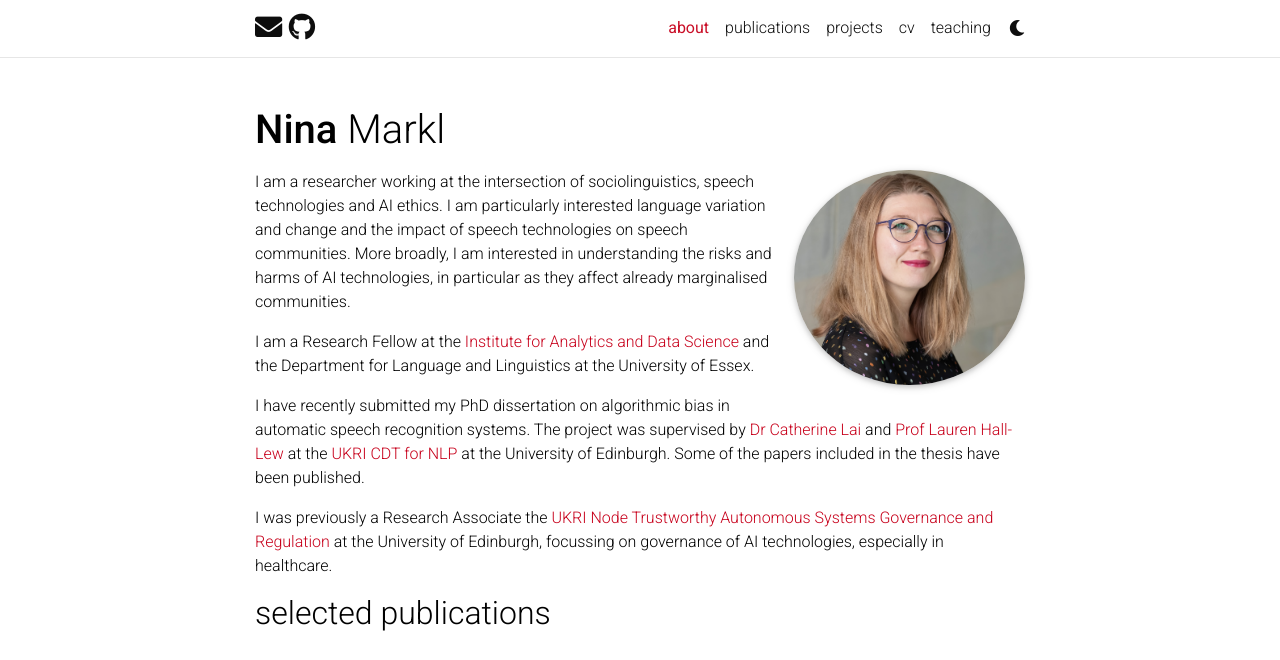
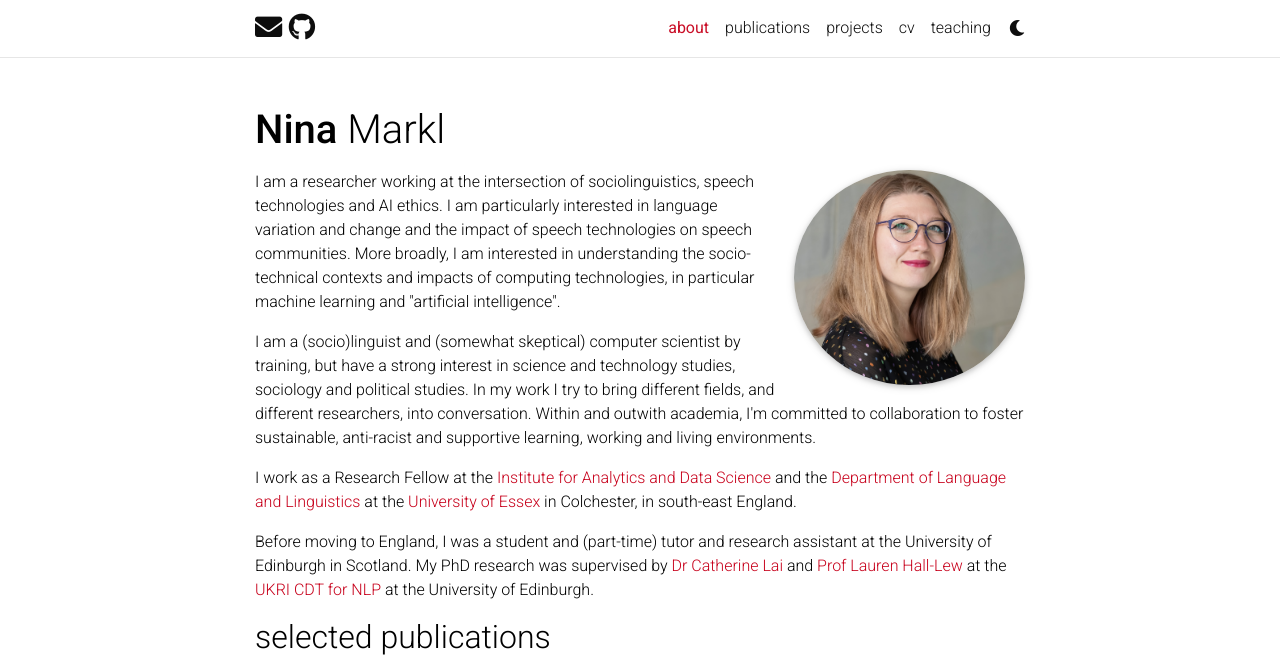
Before and after one commit to ninamarkl/ninamarkl.github.io, a Jekyll site: the page built from _pages/about.md, in a window 1280 px wide and 954 px high, cut to the strip 0-660 px from the top of the window. Built offline with Jekyll 4.4.1, drawn with Linux system fonts in a browser that asks for light colours; full-size pictures stand in for the smaller copies a plugin makes; comment, search, counter and statistics services are not loaded; a style sheet for code colours, icons or effects is not loaded.

Commit message:
Update about.md

```diff
--- a/_pages/about.md
+++ b/_pages/about.md
@@ -16,14 +16,13 @@ selected_papers: true # includes a list of papers marked as "selected={true}"
 social: true  # includes social icons at the bottom of the page
 ---
 
-I am a researcher working at the intersection of sociolinguistics, speech technologies and AI ethics. I am particularly interested language variation and change and the impact of speech technologies on speech communities. More broadly, I am interested in understanding the risks and harms of AI technologies, in particular as they affect already marginalised communities.
+<p>I am a researcher working at the intersection of sociolinguistics, speech technologies and AI ethics. I am particularly interested in language variation and change and the impact of speech technologies on speech communities. More broadly, I am interested in understanding the socio-technical contexts and impacts of computing technologies, in particular machine learning and "artificial intelligence".</p>
 
-I am a Research Fellow at the [Institute for Analytics and Data Science](https://www.essex.ac.uk/centres-and-institutes/institute-for-analytics-and-data-science) and the Department for Language and Linguistics at the University of Essex.
+<p>I am a (socio)linguist and (somewhat skeptical) computer scientist by training, but have a strong interest in science and technology studies, sociology and political studies. In my work I try to bring different fields, and different researchers, into conversation. Within and outwith academia, I'm committed to collaboration to foster sustainable, anti-racist and supportive learning, working and living environments. </p>
 
-I have recently submitted my PhD dissertation on algorithmic bias in automatic speech recognition systems. The project was supervised by [Dr Catherine Lai](https://homepages.inf.ed.ac.uk/clai/) and [Prof Lauren Hall-Lew](https://www.laurenhall-lew.com/) at the [UKRI CDT for NLP](https://web.inf.ed.ac.uk/cdt/natural-language-processing) at the University of Edinburgh. Some of the papers included in the thesis have been published.
+<p>I work as a Research Fellow at the <a href="https://www.essex.ac.uk/centres-and-institutes/institute-for-analytics-and-data-science" rel="external nofollow noopener" target="_blank">Institute for Analytics and Data Science</a> and the <a href="https://www.essex.ac.uk/departments/language-and-linguistics" rel="external nofollow noopener" target="_blank">Department of Language and Linguistics</a> at the <a href="https://www.essex.ac.uk/" rel="external nofollow noopener" target="_blank">University of Essex</a> in Colchester, in south-east England.</p>
 
-I was previously a Research Associate the [UKRI Node Trustworthy Autonomous Systems Governance and Regulation](https://web.inf.ed.ac.uk/tas) at the University of Edinburgh, focussing on governance of AI technologies, especially in healthcare.
-
+<p>Before moving to England, I was a student and (part-time) tutor and research assistant at the University of Edinburgh in Scotland. My PhD research was supervised by <a href="https://homepages.inf.ed.ac.uk/clai/" rel="external nofollow noopener" target="_blank">Dr Catherine Lai</a> and <a href="https://www.laurenhall-lew.com/" rel="external nofollow noopener" target="_blank">Prof Lauren Hall-Lew</a> at the <a href="https://web.inf.ed.ac.uk/cdt/natural-language-processing" rel="external nofollow noopener" target="_blank">UKRI CDT for NLP</a> at the University of Edinburgh.</p>
 <!--
 Write your biography here. Tell the world about yourself. Link to your favorite [subreddit](http://reddit.com). You can put a picture in, too. The code is already in, just name your picture `prof_pic.jpg` and put it in the `img/` folder.test
 
```
